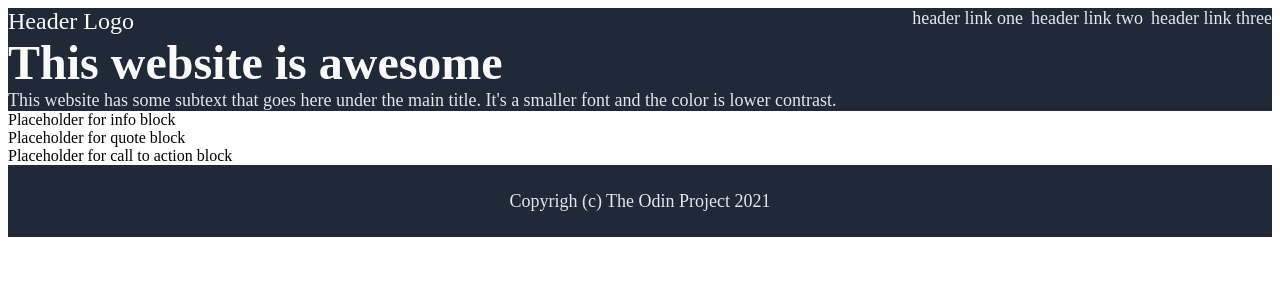
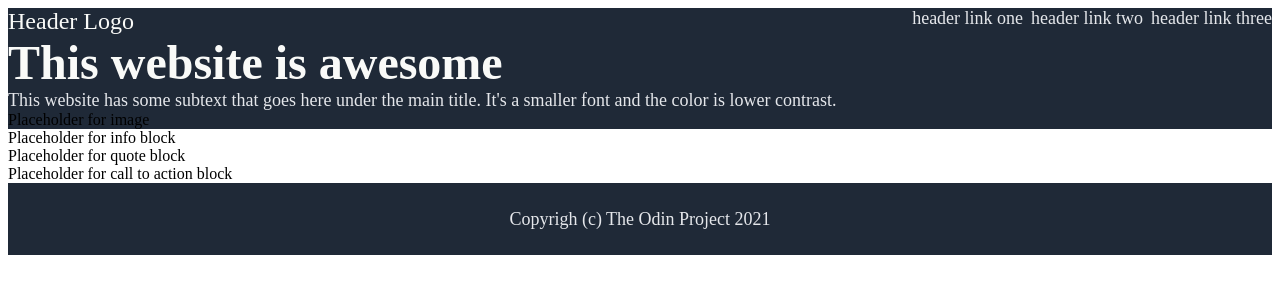
Before and after one commit to Pietro-GAS/odin-landing-page, a plain HTML site: page index.html in a window 1280 px wide. Drawn offline with Linux system fonts and the light colour scheme.

Commit message:
Add containers for hero text and image

```diff
--- a/index.html
+++ b/index.html
@@ -17,10 +17,12 @@
                 <li id="secondary">header link three</li>
             </ul>
         </div>
-        <div id="main">This website is awesome</div>
-        <div id="secondary">This website has some subtext that goes here under the main title.
-            It's a smaller font and the color is lower contrast.
+        <div class="hero-text">
+            <div id="main">This website is awesome</div>
+            <div id="secondary">This website has some subtext that goes here under the main title.
+                It's a smaller font and the color is lower contrast.</div>
         </div>
+        <div class="image">Placeholder for image</div>
     </div>
 
     <div class="info">Placeholder for info block
```
